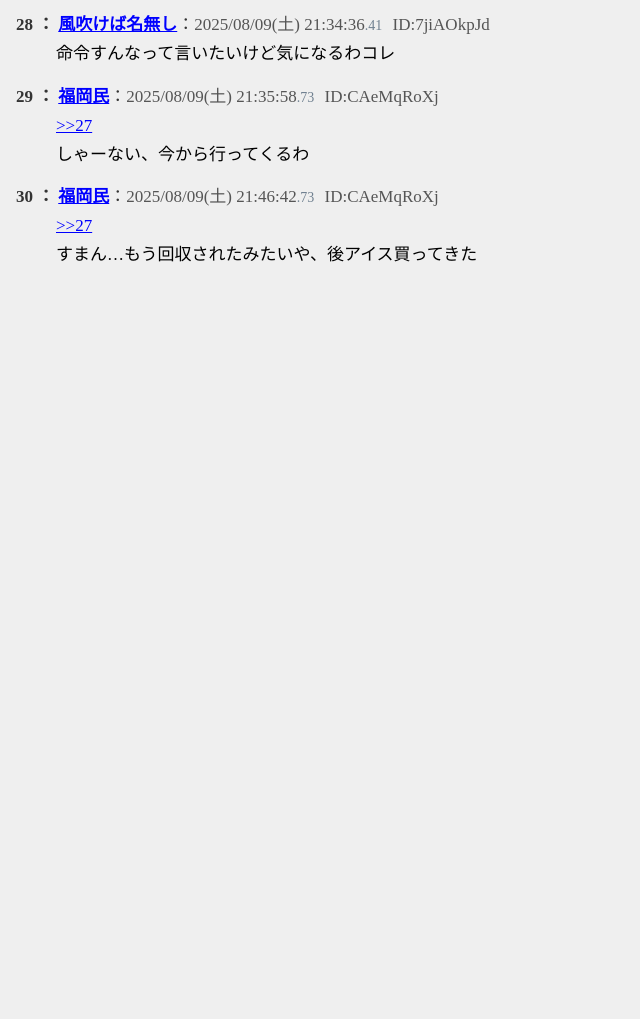
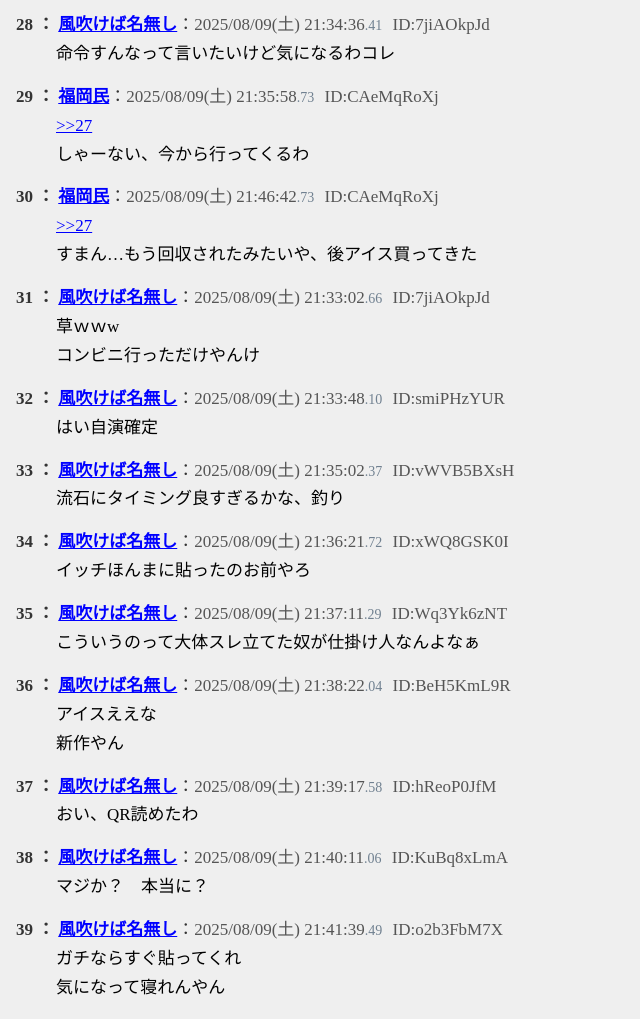
Before and after one commit to fubuchan/humangoods, a plain HTML site: page index.html in a window 1280 px wide. Shown: the part 2270-3289 px from the top of the page, without its empty margins (0-640 px from the left). Before the commit the page ends 2556 px from the top, so only its background shows below. Drawn offline with Linux system fonts and the light colour scheme.

Commit message:
Update index.html

```diff
--- a/index.html
+++ b/index.html
@@ -174,5 +174,50 @@
     <div class="con"><span class="go">&gt;&gt;27</span><br>すまん…もう回収されたみたいや、後アイス買ってきた</div>
   </div>
 
+  <div class="post">
+    <span class="meta"><span class="no">31 ：</span><span class="name">風吹けば名無し</span>：<span class="date">2025/08/09(土) 21:33:02</span><span class="milisec">.66</span> <span class="id">ID:7jiAOkpJd</span></span>
+    <div class="con">草ｗｗw<br>コンビニ行っただけやんけ</div>
+  </div>
+
+  <div class="post">
+    <span class="meta"><span class="no">32 ：</span><span class="name">風吹けば名無し</span>：<span class="date">2025/08/09(土) 21:33:48</span><span class="milisec">.10</span> <span class="id">ID:smiPHzYUR</span></span>
+    <div class="con">はい自演確定</div>
+  </div>
+
+  <div class="post">
+    <span class="meta"><span class="no">33 ：</span><span class="name">風吹けば名無し</span>：<span class="date">2025/08/09(土) 21:35:02</span><span class="milisec">.37</span> <span class="id">ID:vWVB5BXsH</span></span>
+    <div class="con">流石にタイミング良すぎるかな、釣り</div>
+  </div>
+
+  <div class="post">
+    <span class="meta"><span class="no">34 ：</span><span class="name">風吹けば名無し</span>：<span class="date">2025/08/09(土) 21:36:21</span><span class="milisec">.72</span> <span class="id">ID:xWQ8GSK0I</span></span>
+    <div class="con">イッチほんまに貼ったのお前やろ</div>
+  </div>
+
+  <div class="post">
+    <span class="meta"><span class="no">35 ：</span><span class="name">風吹けば名無し</span>：<span class="date">2025/08/09(土) 21:37:11</span><span class="milisec">.29</span> <span class="id">ID:Wq3Yk6zNT</span></span>
+    <div class="con">こういうのって大体スレ立てた奴が仕掛け人なんよなぁ</div>
+  </div>
+
+  <div class="post">
+    <span class="meta"><span class="no">36 ：</span><span class="name">風吹けば名無し</span>：<span class="date">2025/08/09(土) 21:38:22</span><span class="milisec">.04</span> <span class="id">ID:BeH5KmL9R</span></span>
+    <div class="con">アイスええな<br>新作やん</div>
+  </div>
+
+  <div class="post">
+    <span class="meta"><span class="no">37 ：</span><span class="name">風吹けば名無し</span>：<span class="date">2025/08/09(土) 21:39:17</span><span class="milisec">.58</span> <span class="id">ID:hReoP0JfM</span></span>
+    <div class="con">おい、QR読めたわ</div>
+  </div>
+
+  <div class="post">
+    <span class="meta"><span class="no">38 ：</span><span class="name">風吹けば名無し</span>：<span class="date">2025/08/09(土) 21:40:11</span><span class="milisec">.06</span> <span class="id">ID:KuBq8xLmA</span></span>
+    <div class="con">マジか？　本当に？</div>
+  </div>
+
+  <div class="post">
+    <span class="meta"><span class="no">39 ：</span><span class="name">風吹けば名無し</span>：<span class="date">2025/08/09(土) 21:41:39</span><span class="milisec">.49</span> <span class="id">ID:o2b3FbM7X</span></span>
+    <div class="con">ガチならすぐ貼ってくれ<br>気になって寝れんやん</div>
+  </div>
+
 </body>
 </html>
```
